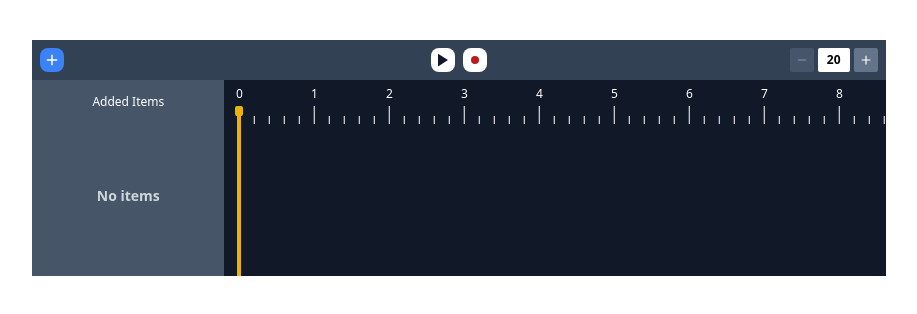
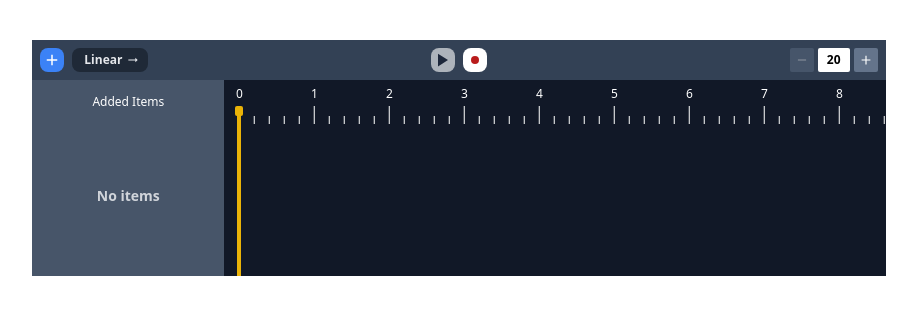
Before and after one commit to Roshan-Roy/timeline, a Next.js app: page / in a window 1280 px wide. Shown: the top 314 px of the page, without its empty margins (181-1098 px from the left). Built offline with nearby package versions, Linux system fonts and the light colour scheme.

Commit message:
completed

```diff
--- a/components/main/Main.jsx
+++ b/components/main/Main.jsx
@@ -5,6 +5,7 @@ import LeftSection from "./leftsection/LeftSection"
 import RightSection from "./rightsection/RightSection"
 import Context from "./Context"
 import { useState, useEffect } from "react"
+import largestKeyframe from "./exports/largestkeyframe"
 
 const Main = () => {
     const [storyMode, setStoryMode] = useState(false)
@@ -13,6 +14,8 @@ const Main = () => {
     const [timelineValue, setTimelineValue] = useState(0)
     const [scaleLength, setScaleLength] = useState(20)
     const [barWidth, setBarWidth] = useState(0)
+    const [playing, setPlaying] = useState(false)
+    const [linear, setLinear] = useState(true)
 
     useEffect(() => {
         setTimelineValue(((trackValue / 15) - 1) * 200)
@@ -24,8 +27,24 @@ const Main = () => {
     }, [scaleLength])
 
     useEffect(() => {
-        console.log(addedItems)
-    }, [addedItems])
+        setTrackValue(15)
+        setAddedItems(e => e.map(e => ({ ...e, selected: false, keyframes: e.keyframes.map(e => ({ ...e, selected: false })) })))
+    }, [storyMode])
+
+    useEffect(() => {
+        setTrackValue(15)
+    }, [playing])
+
+    useEffect(() => {
+        const firstNum = Math.trunc(largestKeyframe(addedItems) / 10000)
+        if (firstNum >= (scaleLength / 10)) {
+            if (largestKeyframe(addedItems) === (firstNum * 10000)) {
+                setScaleLength(firstNum * 10)
+            } else {
+                setScaleLength((firstNum + 1) * 10)
+            }
+        }
+    }, [/*or addedItems*/]) //set the scale length based on the largest keyframe in addedItems array on page load
 
     return (
         <Context.Provider value={{
@@ -39,7 +58,11 @@ const Main = () => {
             setScaleLength,
             trackValue,
             setTrackValue,
-            barWidth
+            barWidth,
+            playing,
+            setPlaying,
+            linear,
+            setLinear
         }}>
             <div className="my-10 mx-auto w-8/12">
                 <Topbar />
--- /dev/null
+++ b/components/main/exports/largestkeyframe.js
@@ -0,0 +1,13 @@
+const largestKeyframe = (array) => {
+    let largest = 0;
+    array.forEach(e => {
+        e.keyframes.forEach(e => {
+            if (e.val > largest) {
+                largest = e.val
+            }
+        })
+    });
+    return largest
+}
+
+export default largestKeyframe
--- a/components/main/leftsection/addedshapescard/AddedShapesCard.jsx
+++ b/components/main/leftsection/addedshapescard/AddedShapesCard.jsx
@@ -3,11 +3,13 @@ import { MdDeleteForever } from "react-icons/md"
 import Context from "../../Context"
 
 const AddedShapesCard = ({ id, name, selected }) => {
-    const { setAddedItems, timelineValue } = useContext(Context)
+    const { setAddedItems, timelineValue, storyMode, playing } = useContext(Context)
     const handleDltBtnClick = () => {
+        if (!playing)
             setAddedItems(e => [...e.filter(e => e.id !== id)])
     }
     const handleCardClick = () => {
+        if (storyMode)
             setAddedItems(e => [...e.map(e => {
                 if (e.id === id) {
                     return {
@@ -23,7 +25,7 @@ const AddedShapesCard = ({ id, name, selected }) => {
     return (
         <div className={`flex gap-2 h-9 text-white items-center justify-between px-4 cursor-pointer ${selected ? "bg-slate-800" : "bg-slate-700"}`} onClick={handleCardClick}>
             <p className="font-semibold text-sm">{name}</p>
-            <MdDeleteForever className="text-red-600 text-xl" onClick={handleDltBtnClick} />
+            <MdDeleteForever className={`text-red-600 text-xl ${playing ? "opacity-60" : "opacity-100"}`} onClick={handleDltBtnClick} />
         </div >
     )
 }
--- a/components/main/rightsection/RightSection.jsx
+++ b/components/main/rightsection/RightSection.jsx
@@ -4,7 +4,7 @@ import Context from '../Context'
 
 const RightSection = () => {
   const [isDragging, setIsDragging] = useState(false)
-  const { trackValue, setTrackValue, scaleLength, addedItems, barWidth } = useContext(Context)
+  const { trackValue, setTrackValue, scaleLength, addedItems, barWidth, storyMode, playing } = useContext(Context)
 
   const trackRef = useRef(null);
   const markerRef = useRef(null);
@@ -24,23 +24,27 @@ const RightSection = () => {
   };
 
   const handleTrackClick = (e) => {
-    const position = calculatePosition(e.clientX)
-    setTrackValue(position)
+    if (!playing) {
+      const position = calculatePosition(e.clientX)
+      setTrackValue(position)
+    }
   };
 
   const handleMouseDown = () => {
-    setIsDragging(true)
+    if (!playing)
+      setIsDragging(true)
   };
 
   const handleMouseMove = (e) => {
-    if (isDragging) {
+    if (isDragging && !playing) {
       const position = calculatePosition(e.clientX)
       setTrackValue(position)
     }
   };
 
   const handleMouseUp = () => {
-    setIsDragging(false)
+    if (!playing)
+      setIsDragging(false)
   };
 
   useEffect(() => {
@@ -52,6 +56,10 @@ const RightSection = () => {
   useEffect(() => {
     markerRef.current.style.setProperty('height', `${addedItems.length * 40}px`)
   }, [addedItems])
+
+  useEffect(() => {
+    trackRef.current.scrollTo(0, 0)
+  }, [storyMode,playing])
 
   useEffect(() => {
     if (isDragging) {
--- a/components/main/rightsection/bar/Bar.jsx
+++ b/components/main/rightsection/bar/Bar.jsx
@@ -1,4 +1,4 @@
-import { useEffect, useContext } from "react"
+import { useContext } from "react"
 import Context from "../../Context"
 import Mark from "./mark/Mark"
 
--- a/components/main/topbar/Topbar.jsx
+++ b/components/main/topbar/Topbar.jsx
@@ -9,15 +9,22 @@ import shapes from "../exports/shapes"
 import { TbDiamondsFilled } from "react-icons/tb"
 import { IoSaveSharp } from "react-icons/io5"
 import Counter from "./counter/Counter"
+import { FaSquare } from "react-icons/fa6"
+import { MdLoop } from "react-icons/md"
+import { MdOutlineArrowRightAlt } from "react-icons/md"
 
 const Topbar = () => {
     const [show, setShow] = useState(false)
     const [markBtnDisabled, setMarkBtnDisabled] = useState(true)
+    const [playBtnDisabled, setPlayBtnDisabled] = useState(true)
 
-    const { timelineValue, setAddedItems, addedItems, storyMode, setStoryMode } = useContext(Context)
+    const { timelineValue, setAddedItems, addedItems, storyMode, setStoryMode, playing, setPlaying, setTrackValue, scaleLength, linear, setLinear } = useContext(Context)
     const divRef = useRef(null)
+    const intervalRef = useRef(null)
+    const timeoutRef = useRef(null)
 
     const handleAddBtnClick = () => {
+        if (!playing)
             setShow((e) => !e);
     };
 
@@ -44,12 +51,41 @@ const Topbar = () => {
         if (markBtnDisabled && addedItems.some(e => e.selected)) {
             setAddedItems(e => e.map(e => {
                 if (e.selected) {
-                    return { ...e, keyframes: e.keyframes.filter(e => e.val !== timelineValue) }
+                    return { ...e, keyframes: e.keyframes.filter(e => !e.selected) }
                 }
                 return e
             }))
         }
     }
+
+    //move time line with 200 seconds gap
+    const handlePlayBtnClick = () => {
+        if (!playBtnDisabled) {
+            clearTimeout(timeoutRef.current)
+            setPlaying(true)
+            intervalRef.current = setInterval(() => {
+                setTrackValue(e => e + 15)
+            }, 200)
+        }
+    }
+    const handleStopBtnClick = () => {
+        clearInterval(intervalRef.current)
+        clearTimeout(timeoutRef.current)
+        setPlaying(false)
+    }
+
+    const toggleLinear = () => {
+        if (!playing)
+            setLinear(e => !e)
+    }
+
+    useEffect(() => {
+        if (addedItems.length > 0) {
+            setPlayBtnDisabled(false)
+        } else {
+            setPlayBtnDisabled(true)
+        }
+    }, [addedItems])
 
     useEffect(() => {
         const selected = addedItems.find(e => e.selected)
@@ -77,6 +113,27 @@ const Topbar = () => {
     }, [timelineValue])
 
     useEffect(() => {
+        if (playing) {
+            if (timelineValue === (scaleLength * 1000)) {
+                if (linear) {
+                    clearInterval(intervalRef.current)
+                    timeoutRef.current = setTimeout(() => {
+                        setPlaying(false)
+                    }, 200)
+                } else {
+                    clearInterval(intervalRef.current)
+                    timeoutRef.current = setTimeout(() => {
+                        setTrackValue(15)
+                        intervalRef.current = setInterval(() => {
+                            setTrackValue(e => e + 15)
+                        }, 200)
+                    }, 200)
+                }
+            }
+        }
+    }, [timelineValue])
+
+    useEffect(() => {
         document.addEventListener("mousedown", handleClickOutside)
         return () => {
             document.removeEventListener("mousedown", handleClickOutside)
@@ -85,9 +142,10 @@ const Topbar = () => {
 
     return (
         <div className="bg-slate-700 flex justify-between p-2 relative select-none">
+            <div className="flex gap-2">
                 <div className="relative" ref={divRef}>
                     <div
-                    className={`transition-transform duration-100 w-6 h-6 flex justify-center items-center bg-blue-500 rounded-lg cursor-pointer ${show && "rotate-45 bg-red-500"}`}
+                        className={`transition-transform duration-100 w-6 h-6 flex justify-center items-center bg-blue-500 rounded-lg cursor-pointer ${show && "rotate-45 bg-red-500"} ${playing ? "opacity-60" : "opacity-100"}`}
                         onClick={handleAddBtnClick}
                     >
                         <MdAdd className="transition-all ease-linear text-white text-lg" />
@@ -105,6 +163,11 @@ const Topbar = () => {
                             <p>No items</p>
                         </div>)}
                 </div>
+                <div onClick={toggleLinear} className={`w-14 bg-gray-800 font-semibold flex items-center justify-between text-gray-200 pl-3 pr-2 box-content rounded-lg text-sm cursor-pointer ${playing ? "opacity-60" : "opacity-100"}`}>
+                    <p className="text-xs">{linear ? "Linear" : "Loop"}</p>
+                    {linear ? <MdOutlineArrowRightAlt /> : <MdLoop />}
+                </div>
+            </div>
             {storyMode ? <div className="absolute left-1/2 top-1/2 flex -translate-x-1/2 -translate-y-1/2 gap-2 text-sm">
                 <div className={`w-6 h-6 flex justify-center items-center bg-white rounded-lg cursor-pointer ${markBtnDisabled ? "opacity-60" : "opacity-100"}`}>
                     <TbDiamondsFilled className="text-red-700" onClick={handleAddMark} />
@@ -114,12 +177,19 @@ const Topbar = () => {
                     <TbDiamondsFilled />
                 </div>
             </div> : <div className="absolute left-1/2 top-1/2 flex -translate-x-1/2 -translate-y-1/2 gap-2">
-                <div className="w-6 h-6 flex justify-center items-center bg-white rounded-lg cursor-pointer">
+                {playing ?
+                    <div className="h-6 flex items-center rounded-lg cursor-pointer bg-red-700 text-white px-2 gap-2" onClick={handleStopBtnClick}>
+                        <p className="text-xs font-semibold">Stop</p>
+                        <FaSquare className="text-xs" />
+                    </div> :
+                    <>
+                        <div className={`w-6 h-6 flex justify-center items-center bg-white rounded-lg cursor-pointer ${playBtnDisabled ? "opacity-60" : "opacity-100"}`} onClick={handlePlayBtnClick}>
                             <IoMdPlay className="text-slate-900" />
                         </div>
                         <div className="w-6 h-6 flex justify-center items-center bg-white rounded-lg cursor-pointer" onClick={toggleStoryMode}>
                             <GoDotFill className="text-red-700" />
                         </div>
+                    </>}
             </div>}
             {storyMode ? <div className="bg-yellow-600 flex items-center justify-center h-6 text-white pr-2 pl-3 rounded-lg gap-2 text-sm cursor-pointer" onClick={toggleStoryMode}>
                 <p className="text-xs font-semibold">Save</p>
--- a/components/main/topbar/counter/Counter.jsx
+++ b/components/main/topbar/counter/Counter.jsx
@@ -2,23 +2,12 @@ import { useContext, useEffect, useState } from "react"
 import Context from "../../Context"
 import { RiSubtractLine } from "react-icons/ri"
 import { IoMdAdd } from "react-icons/io"
+import largestKeyframe from "../../exports/largestkeyframe"
 
 const Counter = () => {
-  const { scaleLength, setScaleLength, addedItems } = useContext(Context)
+  const { scaleLength, setScaleLength, addedItems, playing } = useContext(Context)
   const [disableSubBtn, setDisableSubBtn] = useState(true)
   const [disableAddBtn, setDisableAddBtn] = useState(false)
-
-  const largestKeyframe = () => {
-    let largest = 0;
-    addedItems.forEach(e => {
-      e.keyframes.forEach(e => {
-        if (e.val > largest) {
-          largest = e.val
-        }
-      })
-    });
-    return largest
-  }
 
   const handleAddBtn = () => {
     setScaleLength(e => e + 10)
@@ -28,17 +17,27 @@ const Counter = () => {
   }
 
   useEffect(() => {
-    if (scaleLength <= 20 || (largestKeyframe() > (scaleLength - 10) * 5 * 200)) {
+    if (scaleLength <= 20 || (largestKeyframe(addedItems) > (scaleLength - 10) * 5 * 200) || playing) {
       setDisableSubBtn(true)
     } else {
       setDisableSubBtn(false)
     }
-    if (scaleLength >= 200) {
+    if (scaleLength >= 200 || playing) {
       setDisableAddBtn(true)
     } else {
       setDisableAddBtn(false)
     }
   }, [scaleLength, addedItems])
+
+  useEffect(() => {
+    if (playing) {
+      setDisableSubBtn(true)
+      setDisableAddBtn(true)
+    } else {
+      setDisableSubBtn(false)
+      setDisableAddBtn(false)
+    }
+  }, [playing])
 
   return (
     <div className="flex gap-1">
```
Also changed, not shown: components/main/exports/shapes.js (renamed from components/main/exports/shapes.ts). Lines whose indentation alone changed are shown as unchanged.
